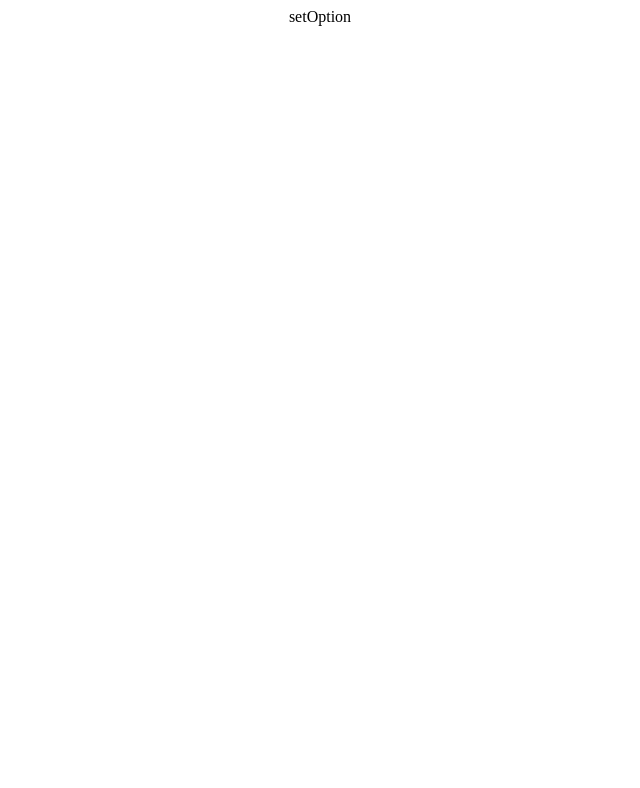
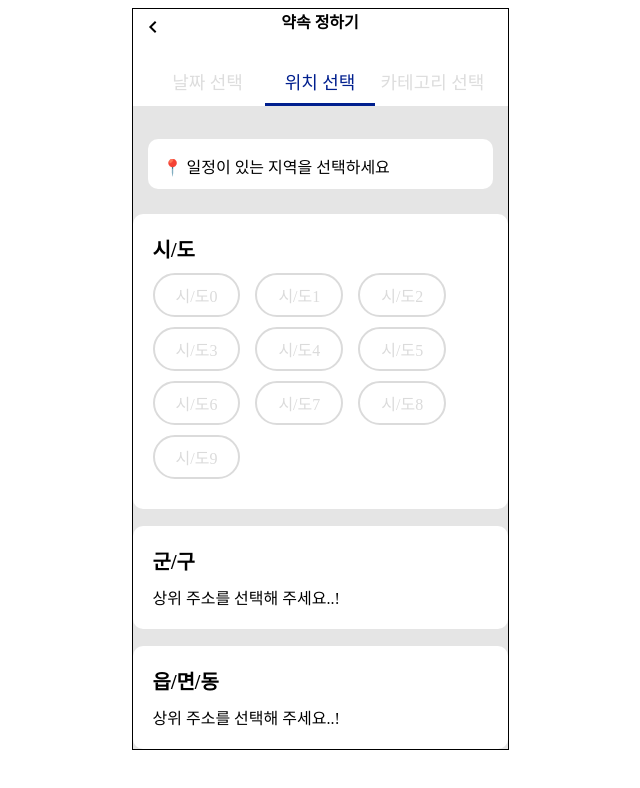
Before and after one commit to GDSC-KNU/Project1-Naonna, a React (Create React App) app: page /option in a window 1280 px wide. Shown: the top 788 px of the page, without its empty margins (320-960 px from the left). Built offline with nearby package versions, Linux system fonts and the light colour scheme.

Commit message:
location select publishing

```diff
--- a/src/api/mockApi.ts
+++ b/src/api/mockApi.ts
@@ -14,7 +14,18 @@ export const getWeatherInfo: () => weatherType = () => {
       { date: '3/11', score: 99 },
       { date: '3/12', score: 10 },
       { date: '3/13', score: 20 },
+      { date: '3/13', score: 20 },
+      { date: '3/13', score: 20 },
+      { date: '3/13', score: 20 },
     ],
     criteriaTime: '2022.03.03',
   };
 };
+
+export const getDatum = (arg: string) => {
+  const ret: string[] = [];
+  for (let i = 0; i < 10; ++i) {
+    ret.push(arg + i);
+  }
+  return ret;
+};
--- /dev/null
+++ b/src/components/ItemSelector.tsx
@@ -0,0 +1,77 @@
+import React from 'react';
+import styled from 'styled-components';
+import { ItemSelectorProps } from 'types/component-props';
+
+const Container = styled.div`
+  width: 100%;
+  background-color: #fff;
+  border-radius: 10px;
+  padding: 20px;
+  box-sizing: border-box;
+`;
+const Title = styled.h1`
+  font-size: 20px;
+  margin: 0;
+  margin-bottom: 10px;
+`;
+
+const ItemContainer = styled.div`
+  display: flex;
+  flex-wrap: wrap;
+  width: 100%;
+  justify-content: flex-start;
+`;
+
+const Item = styled.div`
+  display: flex;
+  justify-content: center;
+  align-items: center;
+  border-radius: 999px;
+  padding: 8px 21px;
+  border: 2px solid ${(props: any) => (props.selected ? '#001F8E' : '#dbdbdb')};
+  color: ${(props: any) => (props.selected ? '#001F8E' : '#dbdbdb')};
+  margin-right: 15px;
+  margin-bottom: 10px;
+  &:hover {
+    border-color: #001f8e;
+    color: #001f8e;
+  }
+  &[data-selected='true'] {
+    border-color: #001f8e;
+    color: #001f8e;
+  }
+`;
+
+const ItemSelector = ({
+  title,
+  items,
+  selected,
+  setSelected,
+}: ItemSelectorProps) => {
+  const itemClickHandler = (e: React.MouseEvent<HTMLDivElement>) => {
+    const eventTarget = e.target as HTMLElement;
+    setSelected(eventTarget.innerText);
+  };
+  return (
+    <Container>
+      <Title>{title}</Title>
+      <ItemContainer>
+        {items.length > 0 ? (
+          items.map((item, idx) => (
+            <Item
+              key={idx}
+              data-selected={item === selected}
+              onClick={itemClickHandler}
+            >
+              {item}
+            </Item>
+          ))
+        ) : (
+          <span>상위 주소를 선택해 주세요..!</span>
+        )}
+      </ItemContainer>
+    </Container>
+  );
+};
+
+export default ItemSelector;
--- /dev/null
+++ b/src/components/LocationSelect.tsx
@@ -0,0 +1,95 @@
+import { getDatum } from 'api/mockApi';
+import React, { useEffect, useState } from 'react';
+import styled from 'styled-components';
+import ItemSelector from './ItemSelector';
+
+const LocationSelectContainer = styled.div`
+  background-color: #e5e5e5;
+`;
+const TopTitle = styled.div`
+  box-sizing: border-box;
+  height: 50px;
+  padding: 15px;
+  margin: auto;
+  margin-top: 33px;
+  margin-bottom: 25px;
+  background-color: #fff;
+  border-radius: 10px;
+  width: calc(100% - 30px);
+  font-size: 16px;
+`;
+
+const Divider = styled.div`
+  height: 17px;
+`;
+
+const LocationSelect = () => {
+  const [cityData, setCityData] = useState<string[]>([]);
+  const [townData, setTownData] = useState<string[]>([]);
+  const [villageData, setVillageData] = useState<string[]>([]);
+  const [selectedCity, setSelectedCity] = useState<string>('');
+  const [selectedTown, setSelectedTown] = useState<string>('');
+  const [selectedVillage, setSelectedVilage] = useState<string>('');
+
+  const getCityData = () => {
+    const data = getDatum('시/도');
+    setCityData(data);
+
+    setSelectedTown('');
+    setSelectedVilage('');
+    setTownData([]);
+    setVillageData([]);
+  };
+
+  const getTownData = () => {
+    const data = getDatum(selectedCity);
+    setTownData(data);
+    setSelectedVilage('');
+    setVillageData([]);
+  };
+
+  const getVillageData = () => {
+    const data = getDatum(selectedTown);
+    setVillageData(data);
+  };
+
+  useEffect(() => {
+    getCityData();
+  }, []);
+
+  useEffect(() => {
+    if (selectedCity) getTownData();
+  }, [selectedCity]);
+
+  useEffect(() => {
+    if (selectedTown) getVillageData();
+  }, [selectedTown]);
+
+  return (
+    <LocationSelectContainer>
+      <TopTitle>📍 일정이 있는 지역을 선택하세요</TopTitle>
+      <ItemSelector
+        title="시/도"
+        items={cityData}
+        selected={selectedCity}
+        setSelected={setSelectedCity}
+      />
+      <Divider />
+      <ItemSelector
+        title="군/구"
+        items={townData}
+        selected={selectedTown}
+        setSelected={setSelectedTown}
+      />
+      <Divider />
+      <ItemSelector
+        title="읍/면/동"
+        items={villageData}
+        selected={selectedVillage}
+        setSelected={setSelectedVilage}
+      />
+    </LocationSelectContainer>
+  );
+};
+
+export default LocationSelect;
--- a/src/pages/SetOption.tsx
+++ b/src/pages/SetOption.tsx
@@ -1,7 +1,21 @@
 import React from 'react';
+import OptionHeader from 'components/OptionHeader';
+import LocationSelect from 'components/LocationSelect';
 
 const SetOption = () => {
-  return <div>setOption</div>;
+  return (
+    <div
+      style={{
+        display: 'flex',
+        flexDirection: 'column',
+        width: '375px',
+        border: '1px solid black',
+      }}
+    >
+      <OptionHeader nowActive={2} />
+      <LocationSelect />
+    </div>
+  );
 };
 
 export default SetOption;
```
Also changed, not shown: src/types/component-props.ts (+7 -0 lines).
